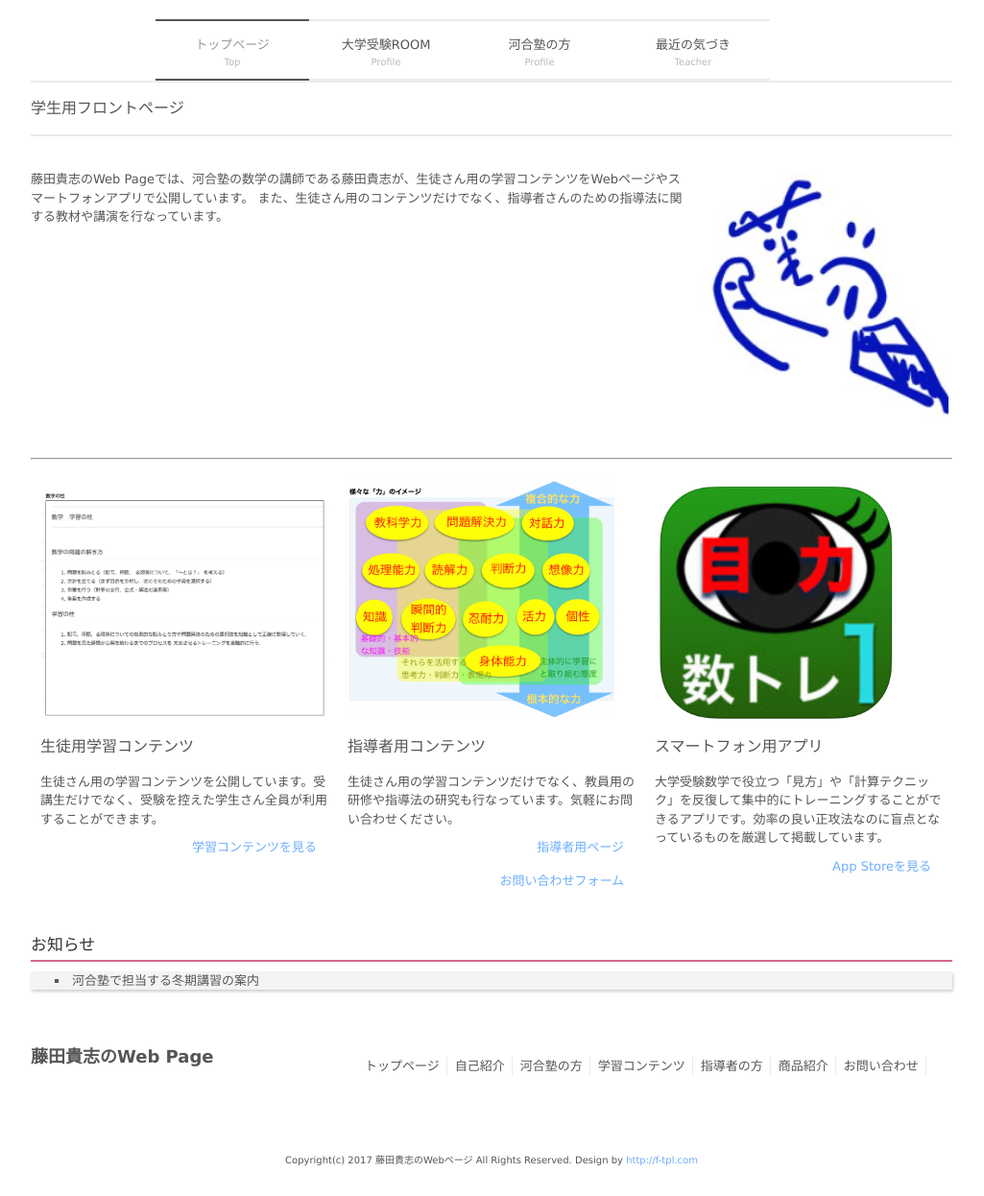
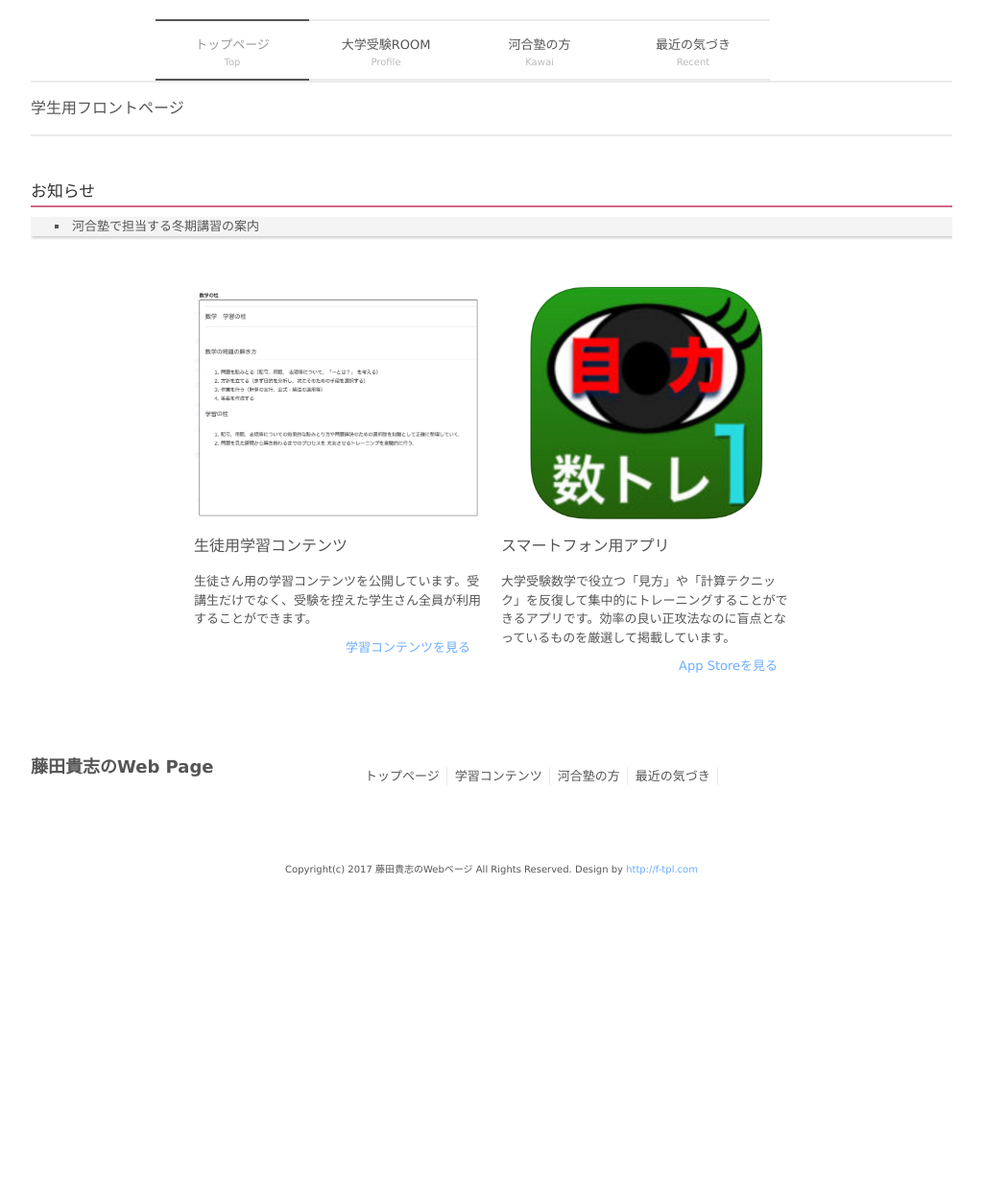
Before and after one commit to kuriyosh/metis, a plain HTML site: page students.html in a window 1280 px wide. Shown: the whole page at 96% size, without its empty margins (128-1153 px from the left). After the commit the page ends 943 px from the top, so only its background shows below. Drawn offline with Linux system fonts and the light colour scheme.

Commit message:
minor change

```diff
--- a/students.html
+++ b/students.html
@@ -31,8 +31,8 @@
 						<ul>
 							<li class="current-menu-item"><a href="students.html"><strong>トップページ</strong><span>Top</span></a></li>
 							<li><a href="contents.html"><strong>大学受験ROOM</strong><span>Profile</span></a></li>
-							<li><a href="kawai.html"><strong>河合塾の方</strong><span>Profile</span></a></li>
-							<li><a href="teacher.html"><strong>最近の気づき</strong><span>Teacher</span></a></li>
+							<li><a href="kawai.html"><strong>河合塾の方</strong><span>Kawai</span></a></li>
+							<li><a href="recent.html"><strong>最近の気づき</strong><span>Recent</span></a></li>
 						</ul>
 					</div>
 				</div>
@@ -40,20 +40,21 @@
 
 			<section class="content">
 				<h3 class="heading" style="clear:both;">学生用フロントページ</h3>
+				<section>
+					<article class="post">
+						<h2>お知らせ</h2>
+						<!-- お知らせ欄 -->
+						<div class="note">
+							<ul>
+								<li>河合塾で担当する冬期講習の案内</li>
+							</ul>
+						</div>
 
-				<article class="post">
-					<p><img src="images/logo_top.jpg" alt="" width="260" height="113" class="alignright"/>
-						藤田貴志のWeb Pageでは、河合塾の数学の講師である藤田貴志が、生徒さん用の学習コンテンツをWebページやスマートフォンアプリで公開しています。
-
-						また、生徒さん用のコンテンツだけでなく、指導者さんのための指導法に関する教材や講演を行なっています。
-
-					</p>
-				</article>
-
+					</article>
+				</section>
 			</section>
 
-			<hr>
-
+			<center>
 			<section class="gridWrapper">
 				<article class="grid">
 					<div class="box">
@@ -63,15 +64,15 @@
 						<p class="readmore"><a href="contents.html">学習コンテンツを見る</a></p>
 					</div>
 				</article>
-				<article class="grid">
-					<div class="box">
-						<img width="280" height="280" src="images/logo_teacher.png" alt="" />
-						<h3>指導者用コンテンツ</h3>
-						<p>生徒さん用の学習コンテンツだけでなく、教員用の研修や指導法の研究も行なっています。気軽にお問い合わせください。</p>
-						<p class="readmore"><a href="teacher.html">指導者用ページ</a></p>
-						<p class="readmore"><a href="contact.html">お問い合わせフォーム</a></p>
-					</div>
-				</article>
+				<!-- <article class="grid">
+					 <div class="box">
+					 <img width="280" height="280" src="images/logo_teacher.png" alt="" />
+					 <h3>指導者用コンテンツ</h3>
+					 <p>生徒さん用の学習コンテンツだけでなく、教員用の研修や指導法の研究も行なっています。気軽にお問い合わせください。</p>
+					 <p class="readmore"><a href="teacher.html">指導者用ページ</a></p>
+					 <p class="readmore"><a href="contact.html">お問い合わせフォーム</a></p>
+					 </div>
+					 </article> -->
 
 				<article class="grid">
 					<div class="box">
@@ -82,19 +83,7 @@
 					</div>
 				</article>
 			</section>
-
-			<section>
-				<article class="post">
-					<h2>お知らせ</h2>
-					<!-- お知らせ欄 -->
-					<div class="note">
-						<ul>
-							<li>河合塾で担当する冬期講習の案内</li>
-						</ul>
-					</div>
-
-				</article>
-			</section>
+			</center>
 
 			<footer id="footer">
 				<div class="inner">
@@ -105,13 +94,10 @@
 					</div>
 					<div class="menu">
 						<ul class="footnav">
-							<li><a href="index.html">トップページ</a></li>
-							<li><a href="profile.html">自己紹介</a></li>
+							<li><a href="students.html">トップページ</a></li>
+							<li><a href="contents.html">学習コンテンツ</a></li>
 							<li><a href="kawai.html">河合塾の方</a></li>
-							<li><a href="contents.html">学習コンテンツ</a></li>
-							<li><a href="teacher.html">指導者の方</a></li>
-							<li><a href="products.html">商品紹介</a></li>
-							<li><a href="contact.html">お問い合わせ</a></li>
+							<li><a href="recent.html">最近の気づき</a></li>
 						</ul>
 					</div>
 				</div>
```
Also changed, not shown: index.html (+1 -2 lines).
